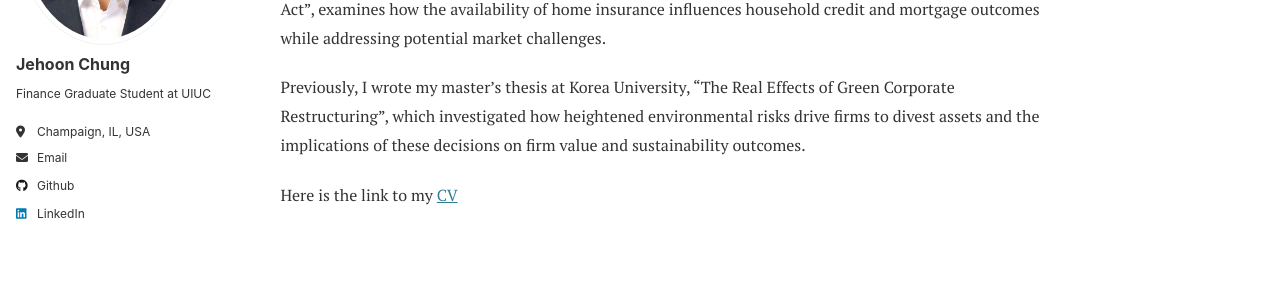
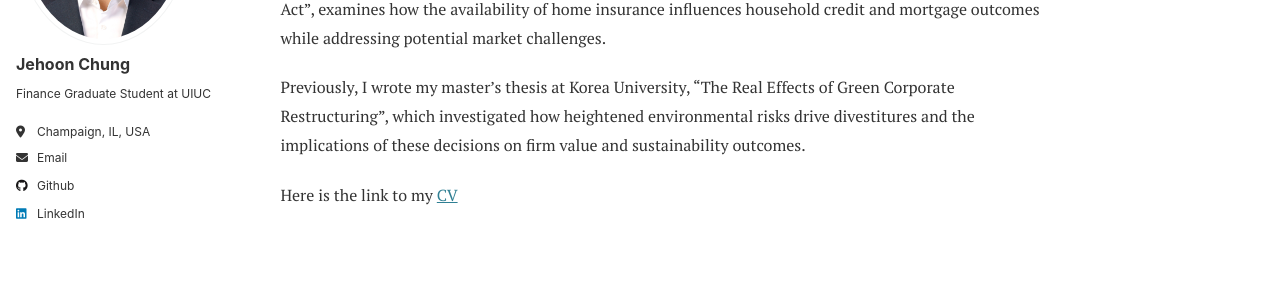
Before and after one commit to JehoonChung/jehoonchung.github.io, a Jekyll site: the page built from _pages/about.md, in a window 1280 px wide. Shown: the part 286-586 px from the top of the page. Built offline with Jekyll 4.4.1, drawn with Linux system fonts in a browser that asks for light colours.

Commit message:
Update about.md

```diff
--- a/_pages/about.md
+++ b/_pages/about.md
@@ -12,6 +12,6 @@ I am **Jehoon Chung**, a finance graduate student at the University of Illinois
 
 My current project, "Guaranteeing Home Insurance: Evidence from California’s Wildfire Safety and Recovery Act", examines how the availability of home insurance influences household credit and mortgage outcomes while addressing potential market challenges.
 
-Previously, I wrote my master's thesis at Korea University, "The Real Effects of Green Corporate Restructuring", which investigated how heightened environmental risks drive firms to divest assets and the implications of these decisions on firm value and sustainability outcomes.
+Previously, I wrote my master's thesis at Korea University, "The Real Effects of Green Corporate Restructuring", which investigated how heightened environmental risks drive divestitures and the implications of these decisions on firm value and sustainability outcomes.
 
 Here is the link to my [CV](/files/CV_JehoonChung.pdf)
```
